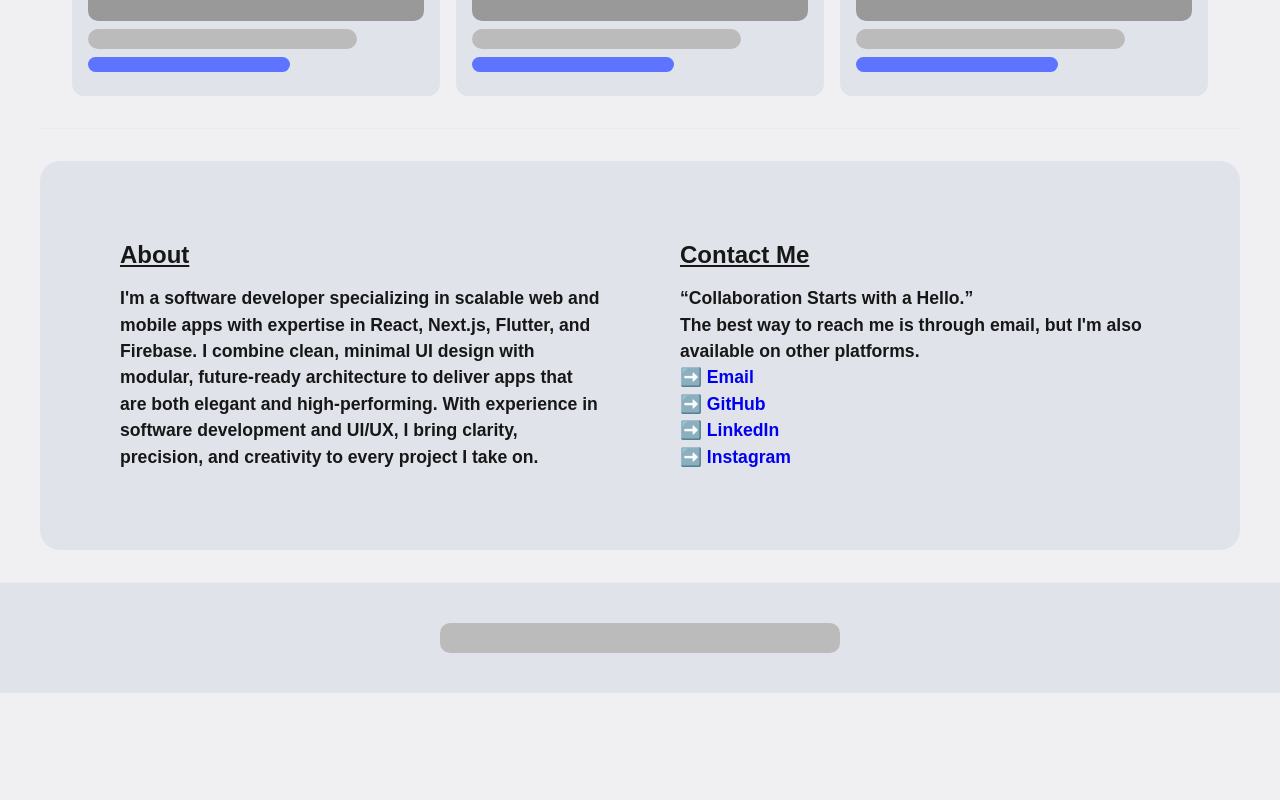
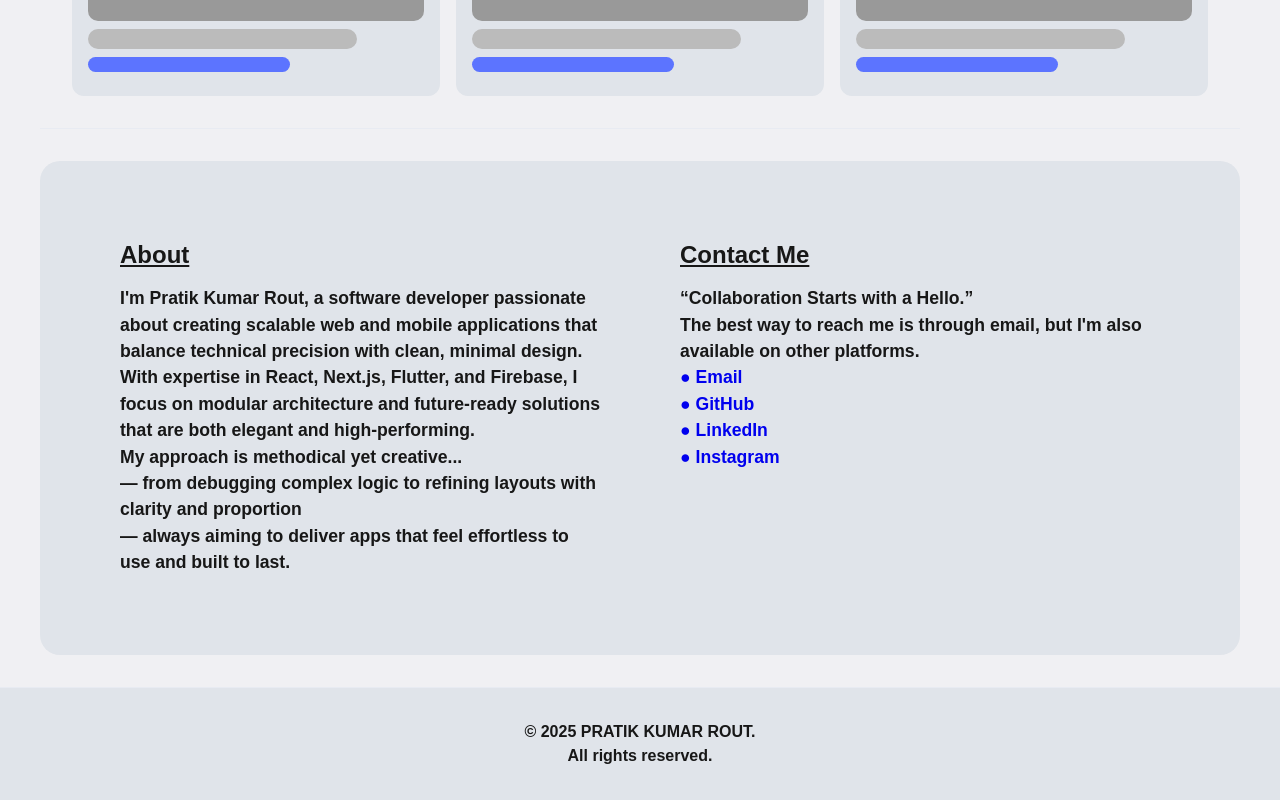
Before and after one commit to PratikKumarRout/Pratik-Kumar-Rout, a Next.js app: page / in a window 1280 px wide. Shown: the part 1068-1868 px from the top of the page. Before the commit the page ends 1761 px from the top, so only its background shows below. Built offline with nearby package versions, Linux system fonts and the light colour scheme.

Commit message:
Style: footer, about & contact Ui change version 0.4.7

```diff
--- a/src/app/components/AboutContact.js
+++ b/src/app/components/AboutContact.js
@@ -14,9 +14,11 @@ export default function AboutContact() {
                 <div className={styles.about} >
                     <h2>About</h2>
                     <p className={styles.para}>
-                        I&apos;m a software developer specializing in scalable web and mobile apps with expertise in React, Next.js, Flutter, and Firebase.
-                        I combine clean, minimal UI design with modular, future-ready architecture to deliver apps that are both elegant and high-performing.
-                        With experience in software development and UI/UX, I bring clarity, precision, and creativity to every project I take on.</p>
+                        I&apos;m Pratik Kumar Rout, a software developer passionate about creating scalable web and mobile applications that balance technical precision with clean, minimal design.
+                        With expertise in React, Next.js, Flutter, and Firebase, I focus on modular architecture and future-ready solutions that are both elegant and high-performing.
+                        <br /> My approach is methodical yet creative...
+                        <br /> — from debugging complex logic to refining layouts with clarity and proportion
+                        <br /> — always aiming to deliver apps that feel effortless to use and built to last.</p>
                 </div>
                 <div className={styles.contact}>
                     <h2>Contact Me</h2>
--- a/src/app/components/AboutContact.module.css
+++ b/src/app/components/AboutContact.module.css
@@ -39,7 +39,7 @@
 }
 
 .contactList a::before {
-    content: "➡️ ";
+    content: "● ";
 }
 
 .contactList a:hover {
--- a/src/app/components/Footer.js
+++ b/src/app/components/Footer.js
@@ -1,10 +1,11 @@
 // components/Footer.js
-import PlaceholderBox from "./PlaceholderBox";
+import styles from "./Footer.module.css"
 
 export default function Footer() {
   return (
-    <footer style={{ backgroundColor: 'var(--secondary)', padding: "2rem" , placeItems: "center" }}>
-        <PlaceholderBox width="400px" height="30px" shade="#bbb" />
+    <footer className={styles.footerSection}>
+        <p className={styles.footerPara} > © {new Date().getFullYear()} PRATIK KUMAR ROUT. <br/>
+        All rights reserved.</p>
     </footer>
   );
 }
--- /dev/null
+++ b/src/app/components/Footer.module.css
@@ -0,0 +1,11 @@
+.footerPara {
+    font-weight: bold;
+    line-height: 1.5;
+    text-align: center;
+}
+
+.footerSection {
+    background-color: var(--secondary);
+    padding: 2rem;
+    place-items: center;
+}
--- a/src/app/components/Hero.js
+++ b/src/app/components/Hero.js
@@ -25,7 +25,7 @@ export default function Hero() {
               I develop apps using modular architecture & minimal UI.</p>
           </div>
           <p style={{ fontWeight: "bold", fontSize: "1.37rem", padding: "10px" }}>
-            &quot;Desing Smart. Build Fast.&quot;
+            &quot;Design Smart. Build Fast.&quot;
           </p>
         </div>
 
```
